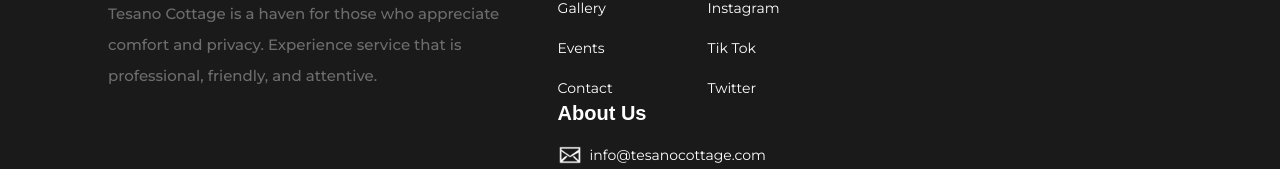
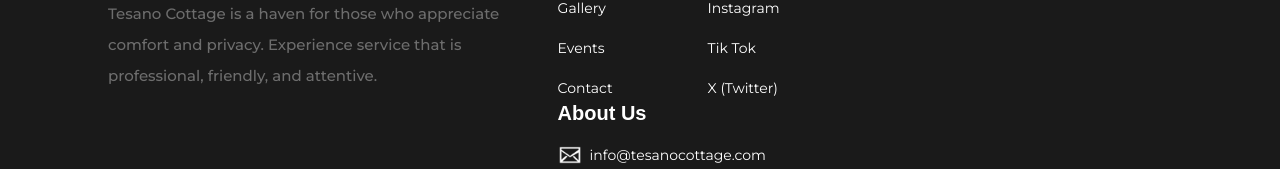
Before and after one commit to nettey-senpai/tesanocottage-website, a React (Vite) app: page /#/ in a window 1280 px wide. Shown: the part 3959-4128 px from the top of the page. Built offline with nearby package versions, Linux system fonts and the light colour scheme; a web font is replaced by a local one.

Commit message:
update footer component

```diff
--- a/src/components/Footer.jsx
+++ b/src/components/Footer.jsx
@@ -71,7 +71,7 @@ const Footer = () => (
             key={social.id}
             src={social.icon}
             alt={social.id}
-            className="w-[21px] h-[21px] object-contain cursor-pointer hover:text-pomo-red mr-6 last:mr-0 md:mb-0 mb-6"
+            className="w-[21px] h-[21px] object-contain cursor-pointer mr-6 last:mr-0 md:mb-0 mb-6"
           />
         ))}
       </div>
--- a/src/constants/index.js
+++ b/src/constants/index.js
@@ -134,7 +134,7 @@ export const footerLinks = [
         name: "Tik Tok",
       },
       {
-        name: "Twitter",
+        name: "X (Twitter)",
       },
     ],
   },
```
